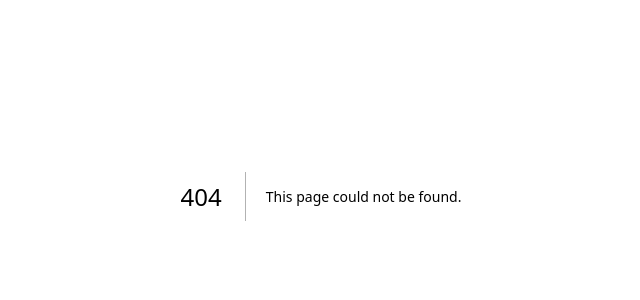
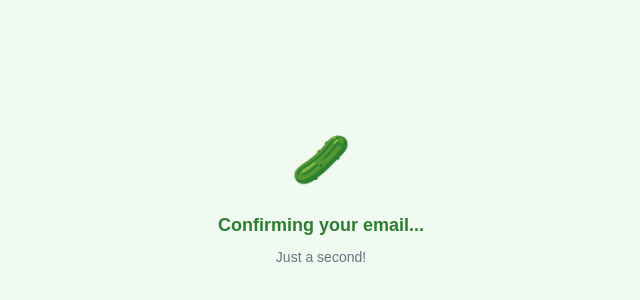
Before and after one commit to BhoosutaArora/cucumber-app, a Next.js app: page /auth/confirm in a window 1280 px wide. Before the commit this address had no page. Shown: the part 204-504 px from the top of the page, without its empty margins (319-959 px from the left). Built offline with nearby package versions, Linux system fonts and the light colour scheme; no server answers.

Commit message:
add email confirmation page

```diff
--- /dev/null
+++ b/app/auth/confirm/page.tsx
@@ -0,0 +1,43 @@
+'use client'
+
+import { useEffect } from 'react'
+import { supabase } from '../../lib/supabase'
+
+export default function ConfirmPage() {
+  useEffect(() => {
+    const { searchParams } = new URL(window.location.href)
+    const token_hash = searchParams.get('token_hash')
+    const type = searchParams.get('type')
+
+    if (token_hash && type) {
+      supabase.auth.verifyOtp({ token_hash, type: type as any })
+        .then(({ error }) => {
+          if (!error) {
+            window.location.href = '/dashboard'
+          } else {
+            window.location.href = '/login?error=confirmation_failed'
+          }
+        })
+    }
+  }, [])
+
+  return (
+    <main style={{
+      display: 'flex',
+      flexDirection: 'column',
+      alignItems: 'center',
+      justifyContent: 'center',
+      height: '100vh',
+      background: '#F0FAF0',
+      fontFamily: 'sans-serif'
+    }}>
+      <div style={{ fontSize: '48px', marginBottom: '16px' }}>🥒</div>
+      <p style={{ color: '#2E7D32', fontWeight: 'bold', fontSize: '18px' }}>
+        Confirming your email...
+      </p>
+      <p style={{ color: '#6B7280', fontSize: '14px', marginTop: '8px' }}>
+        Just a second!
+      </p>
+    </main>
+  )
+}
--- /dev/null
+++ b/utils/supabase/server.ts
@@ -0,0 +1,25 @@
+import { createServerClient } from '@supabase/ssr'
+import { cookies } from 'next/headers'
+
+export function createClient() {
+  const cookieStore = cookies()
+
+  return createServerClient(
+    process.env.NEXT_PUBLIC_SUPABASE_URL!,
+    process.env.NEXT_PUBLIC_SUPABASE_ANON_KEY!,
+    {
+      cookies: {
+        getAll() {
+          return cookieStore.getAll()
+        },
+        setAll(cookiesToSet) {
+          try {
+            cookiesToSet.forEach(({ name, value, options }) =>
+              cookieStore.set(name, value, options)
+            )
+          } catch {}
+        },
+      },
+    }
+  )
+}
```
